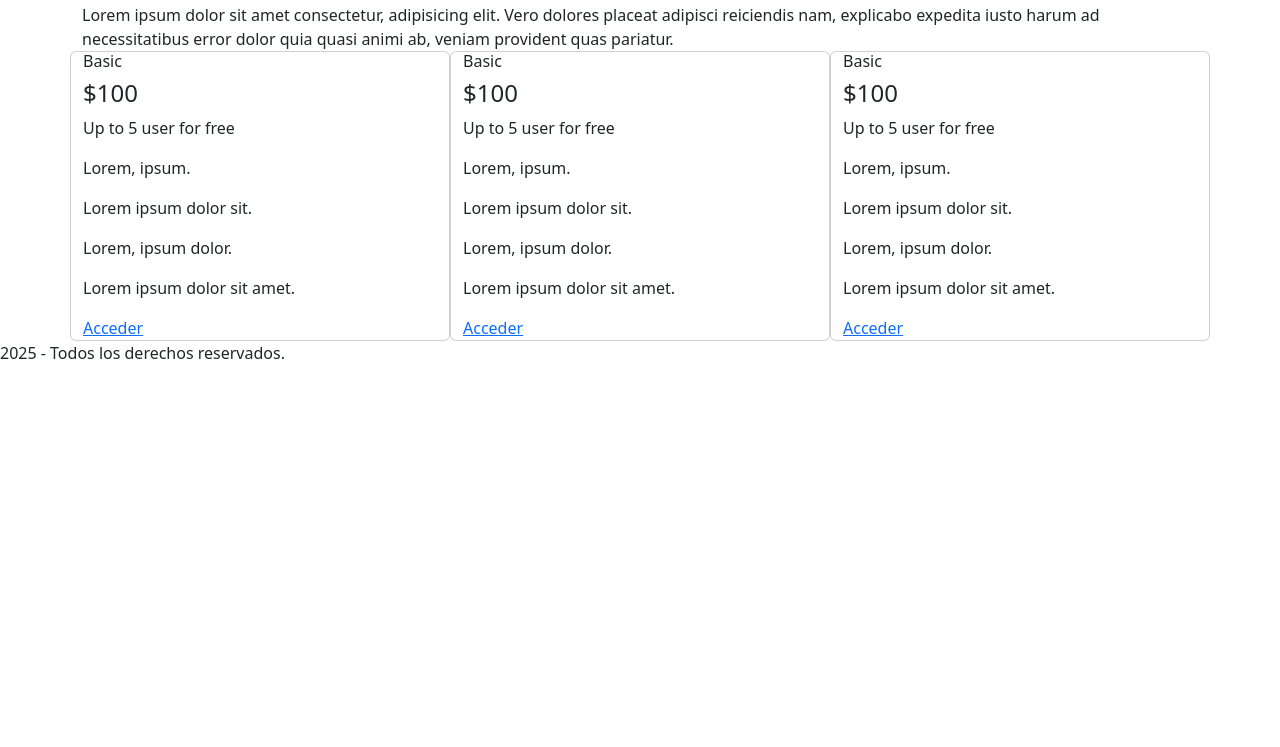
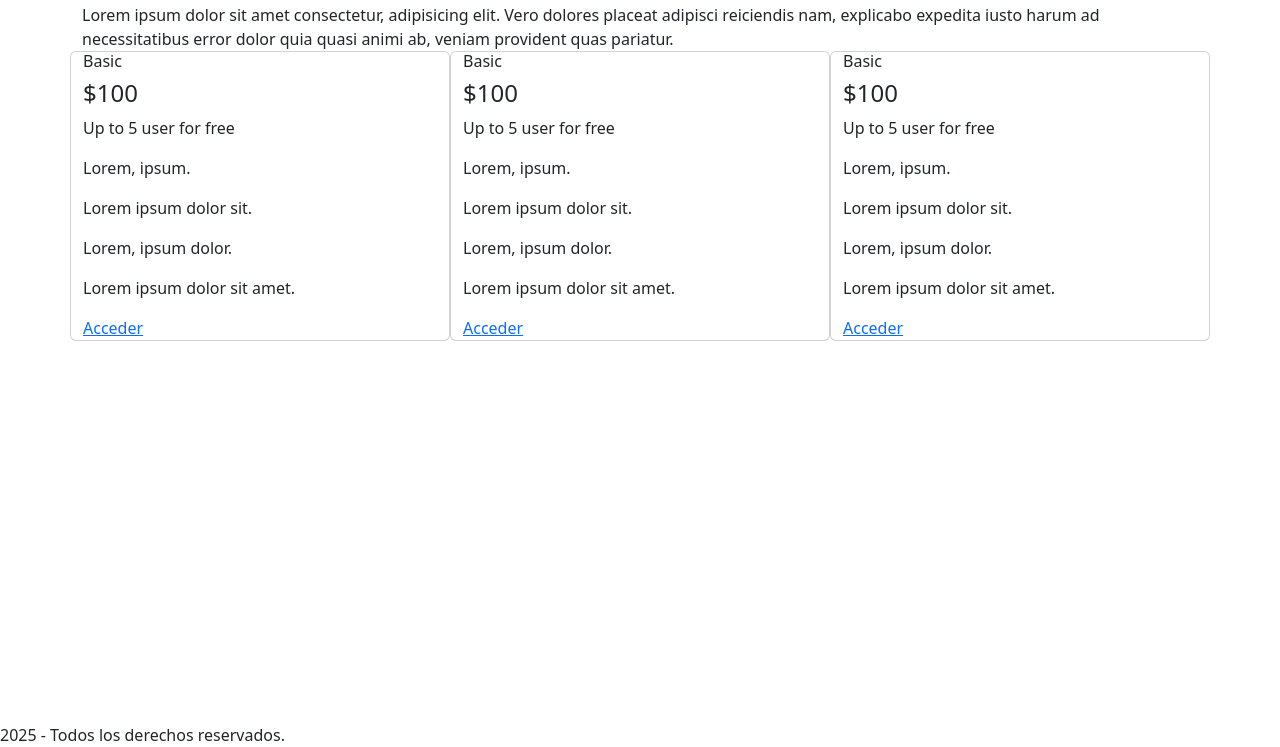
Before and after one commit to DanyRR3312/PracticaListaDePrecios, a plain HTML site: page index.html in a window 1280 px wide. Shown: the part 53-800 px from the top of the page. Drawn offline with nearby package versions, Linux system fonts and the light colour scheme.

Commit message:
footer estatico

```diff
--- a/index.html
+++ b/index.html
@@ -4,6 +4,7 @@
     <meta charset="UTF-8">
     <meta name="viewport" content="width=device-width, initial-scale=1.0">
     <link rel="stylesheet" href="https://cdn.jsdelivr.net/npm/bootstrap@5.3.7/dist/css/bootstrap.min.css">
+    <link rel="stylesheet" href="styles.css">
     <title>Practica 1 Bootstrap</title>
 </head>
 <body>
--- /dev/null
+++ b/styles.css
@@ -0,0 +1,5 @@
+body {
+    display: grid;
+    min-height: 100dvh;
+    grid-template-rows: 1fr auto;
+}
```
